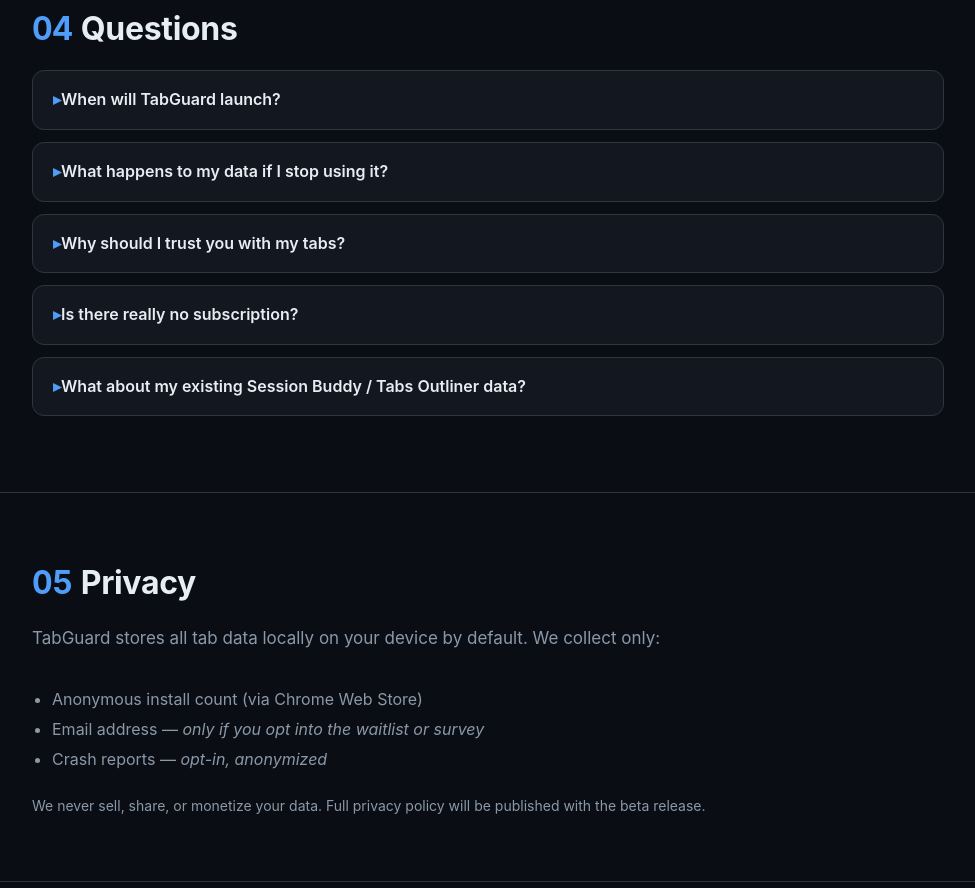
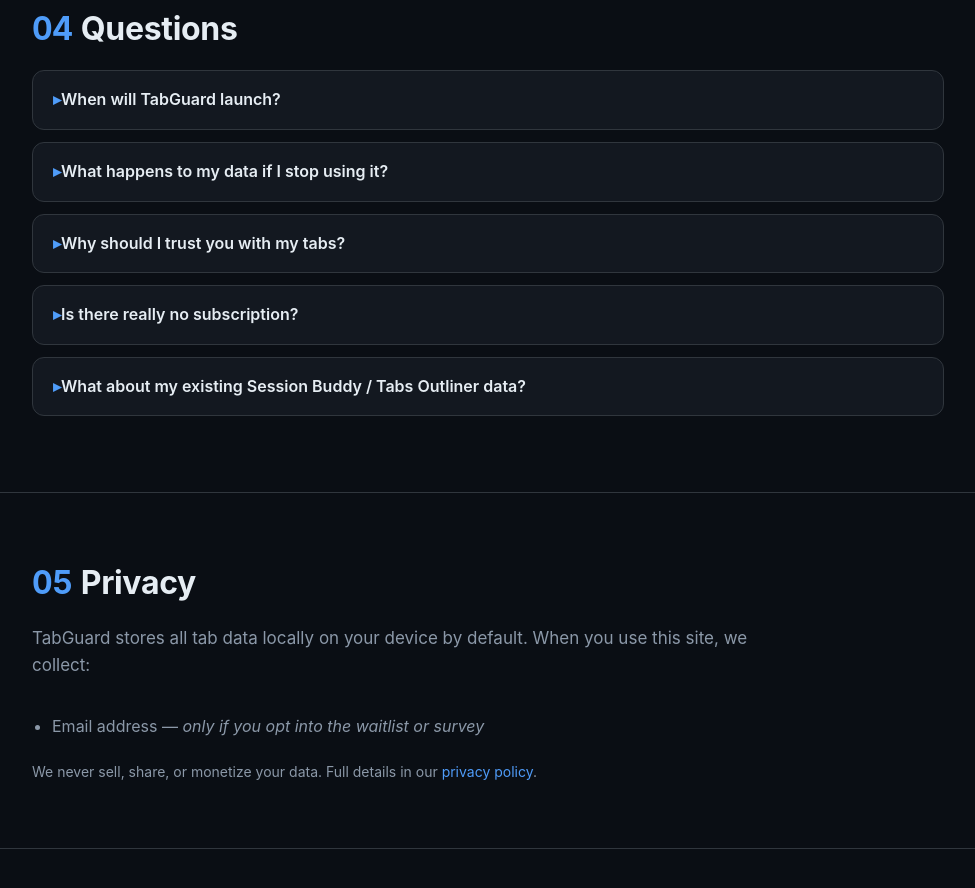
Before and after one commit to tuyentn23-dot/tabguard-landing, a plain HTML site: page index.html in a window 1280 px wide. Shown: the part 3221-4109 px from the top of the page, without its empty margins (152-1127 px from the left). Drawn offline with Linux system fonts and the light colour scheme.

Commit message:
Align landing privacy section with published policy; fix snapshot interval

```diff
--- a/index.html
+++ b/index.html
@@ -157,7 +157,7 @@
       <li><span class="check">✓</span><div><div class="feat-title">Verified saves</div><div class="feat-desc">Every save is checksum-verified and shows a badge. You'll never wonder if it worked.</div></div></li>
       <li><span class="check">✓</span><div><div class="feat-title">Restore preview</div><div class="feat-desc">See exactly how many tabs, windows, and estimated RAM before you click restore.</div></div></li>
       <li><span class="check">✓</span><div><div class="feat-title">Export to JSON / HTML</div><div class="feat-desc">One-click export at any time. No login required. Your data is portable by design.</div></div></li>
-      <li><span class="check">✓</span><div><div class="feat-title">Auto-backup with visible log</div><div class="feat-desc">Hourly local snapshots (7-day retention) with a human-readable history you can inspect.</div></div></li>
+      <li><span class="check">✓</span><div><div class="feat-title">Auto-backup with visible log</div><div class="feat-desc">30-minute local snapshots (7-day retention) with a human-readable history you can inspect.</div></div></li>
       <li><span class="check">✓</span><div><div class="feat-title">License that travels</div><div class="feat-desc">Email-based license, not Google-account-locked. Works on Chrome, Brave, Edge, Vivaldi.</div></div></li>
       <li><span class="check">✓</span><div><div class="feat-title">Crash recovery built-in</div><div class="feat-desc">Session snapshot every 5 minutes. If Chrome crashes, your tabs are already safe.</div></div></li>
     </ul>
@@ -252,15 +252,15 @@
   <div class="wrap">
     <h2><span class="num">05</span>Privacy</h2>
     <p class="lead">
-      TabGuard stores all tab data locally on your device by default. We collect only:
+      TabGuard stores all tab data locally on your device by default. When you use this site, we collect:
     </p>
     <ul style="color:var(--muted);padding-left:20px;line-height:1.9">
-      <li>Anonymous install count (via Chrome Web Store)</li>
+
       <li>Email address — <em>only if you opt into the waitlist or survey</em></li>
-      <li>Crash reports — <em>opt-in, anonymized</em></li>
+
     </ul>
     <p style="color:var(--muted);margin-top:20px;font-size:14px">
-      We never sell, share, or monetize your data. Full privacy policy will be published with the beta release.
+      We never sell, share, or monetize your data. Full details in our <a href="privacy.html">privacy policy</a>.
     </p>
   </div>
 </section>
```
